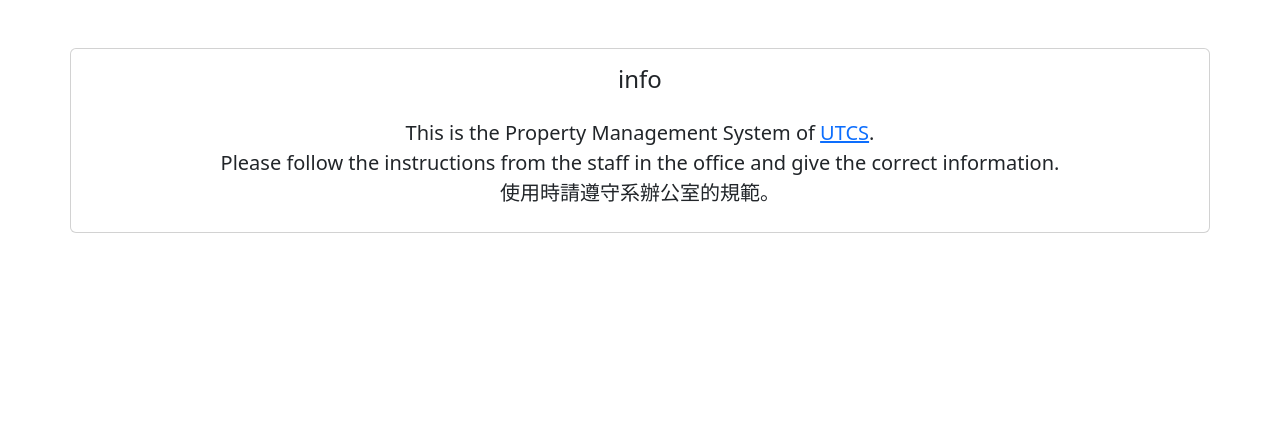
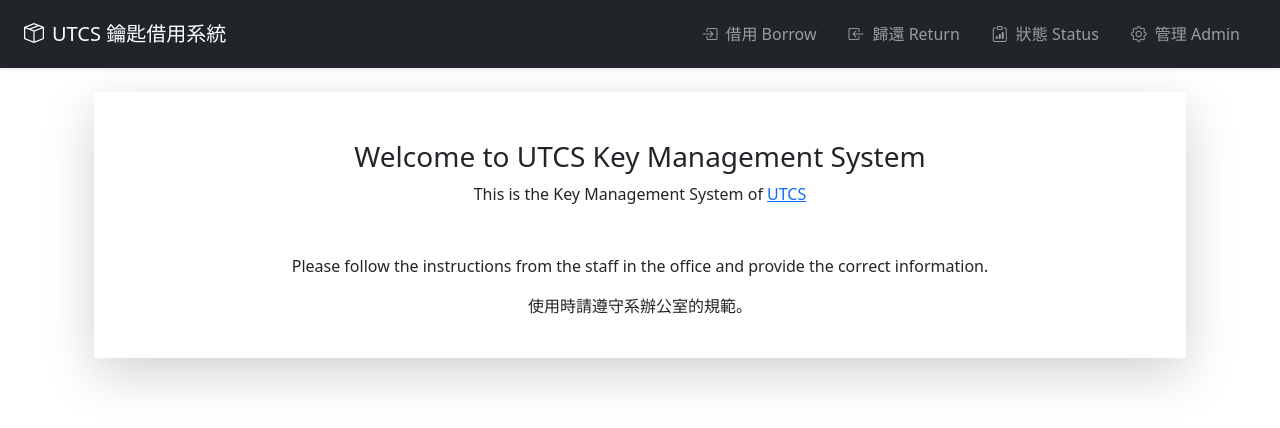
Before and after one commit to marvelcn015/utcs-key, a Vue app: page /home in a window 1280 px wide. Shown: the top 428 px of the page. Built offline with nearby package versions, Linux system fonts and the light colour scheme.

Commit message:
chore: meet requirements for merge

```diff
--- a/src/views/HomeView.vue
+++ b/src/views/HomeView.vue
@@ -1,20 +1,34 @@
 <script setup>
-import { RouterLink } from 'vue-router'
+import NavigationBar from '@/components/NavigationBar.vue'
 </script>
 
 <template>
-  <div class="container mt-5">
-    <div class="row">
-      <div class="card text-center">
-        <h4 class="card-title pt-3">info</h4>
-        <div class="card-body">
-          <h5 class="lh-base">
-            This is the Property Management System of
-            <a href="http://cs.utaipei.edu.tw"> UTCS</a>.<br />
-            Please follow the instructions from the staff in the office and give the correct
-            information.<br />
-            使用時請遵守系辦公室的規範。
-          </h5>
+  <NavigationBar />
+  <div class="container px-4">
+    <div
+      class="bg-white rounded-xl shadow-lg overflow-hidden transform transition-all hover:shadow-xl pt-5"
+    >
+      <div class="p-6 md:p-8">
+        <div class="text-center space-y-4">
+          <h3 class="text-xl font-semibold text-gray-800">Welcome to UTCS Key Management System</h3>
+
+          <p class="text-gray-600 leading-relaxed">
+            This is the Key Management System of
+            <a
+              href="http://cs.utaipei.edu.tw"
+              class="text-blue-600 hover:text-blue-700 font-medium transition-colors"
+            >
+              UTCS
+            </a>
+          </p>
+
+          <div class="bg-blue-50 rounded-lg p-4 mt-4">
+            <p class="text-gray-700 leading-relaxed">
+              Please follow the instructions from the staff in the office and provide the correct
+              information.
+            </p>
+            <p class="text-gray-700 mt-2 font-medium">使用時請遵守系辦公室的規範。</p>
+          </div>
         </div>
       </div>
     </div>
```
